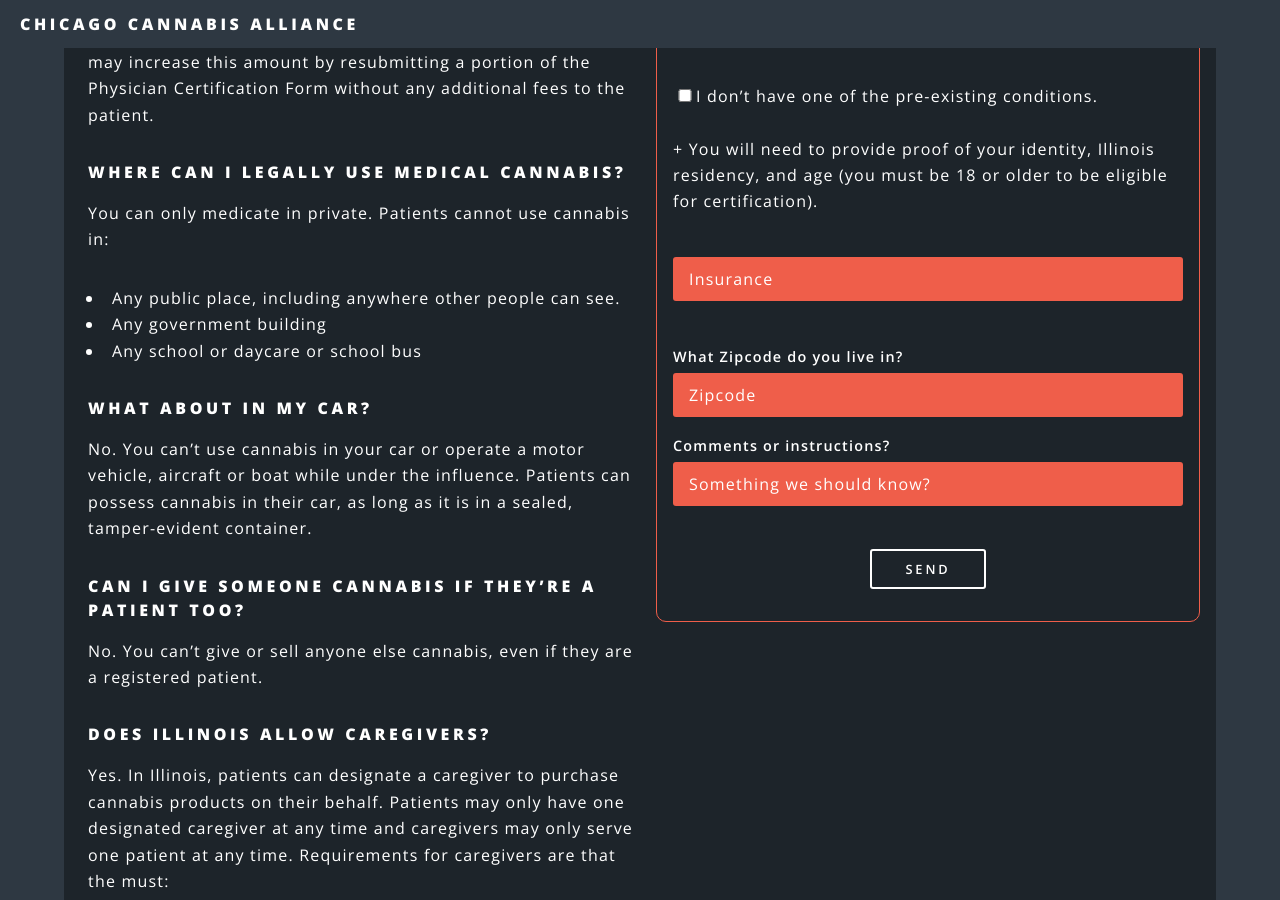
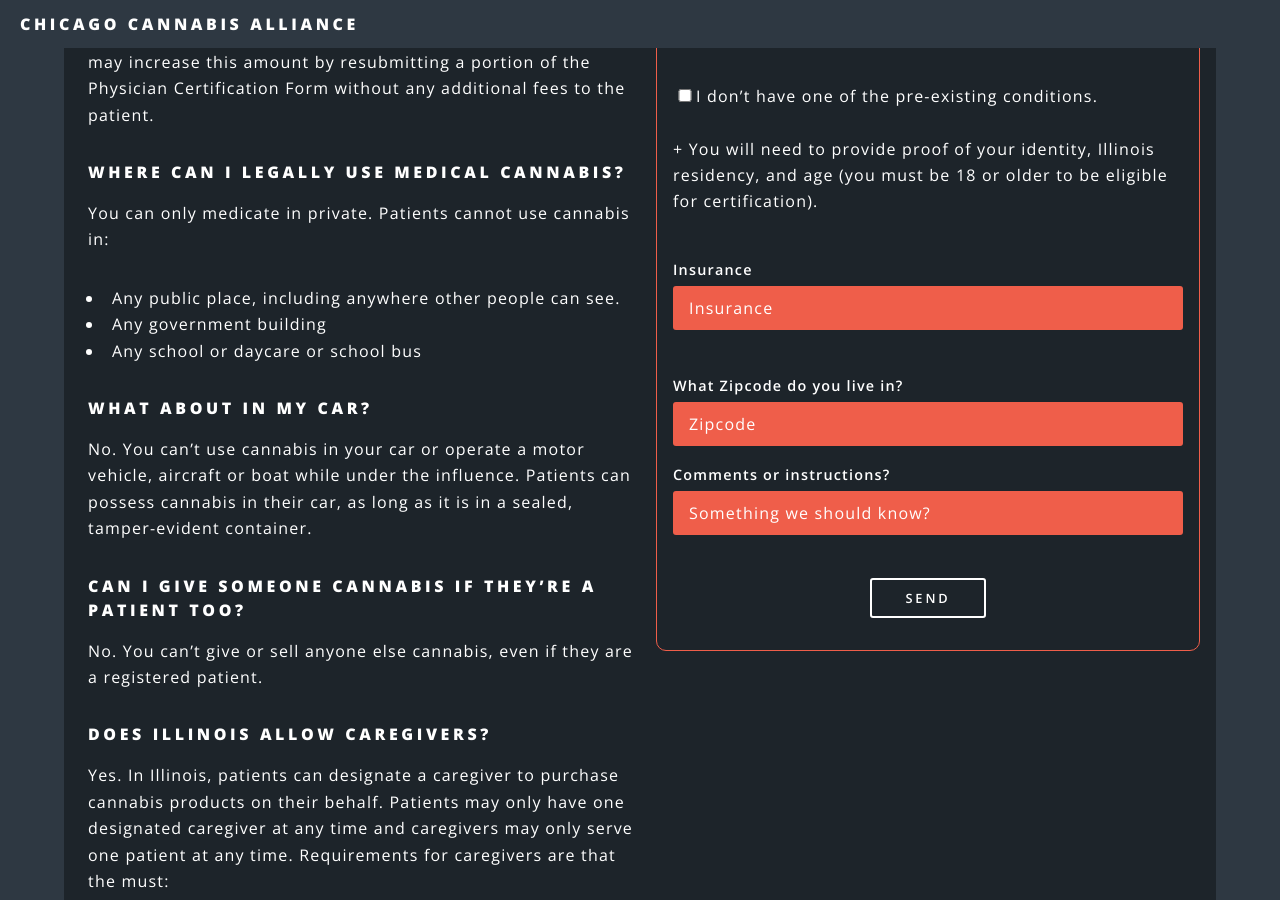
Before and after one commit to roncoalson/CMCA-master, a Jekyll site: the page built from index.html, in a window 1280 px wide and 900 px high, scrolled down 4058 px. Built offline with Jekyll 4.4.1, drawn with Linux system fonts in a browser that asks for light colours.

Commit message:
Update large-form.html

```diff
--- a/_includes/large-form.html
+++ b/_includes/large-form.html
@@ -406,6 +406,7 @@ age (you must be 18 or older to be eligible for certification).
  </div>
      <br>
     <div class="form-field">
+    <label>Insurance</label>
     <select name="Insurance" id="Insurance">
       <option color = "white" value="">Insurance</option>
       <option value="">---</option>
```
